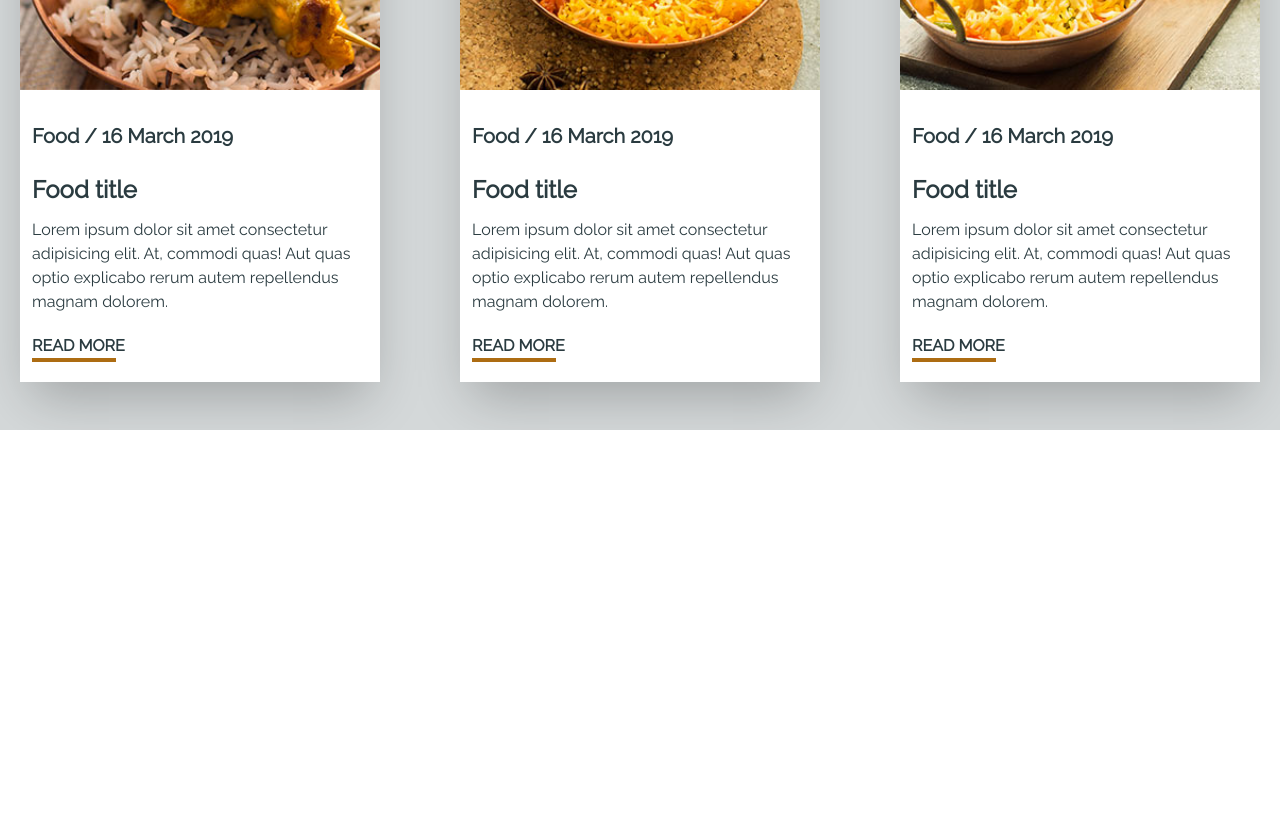
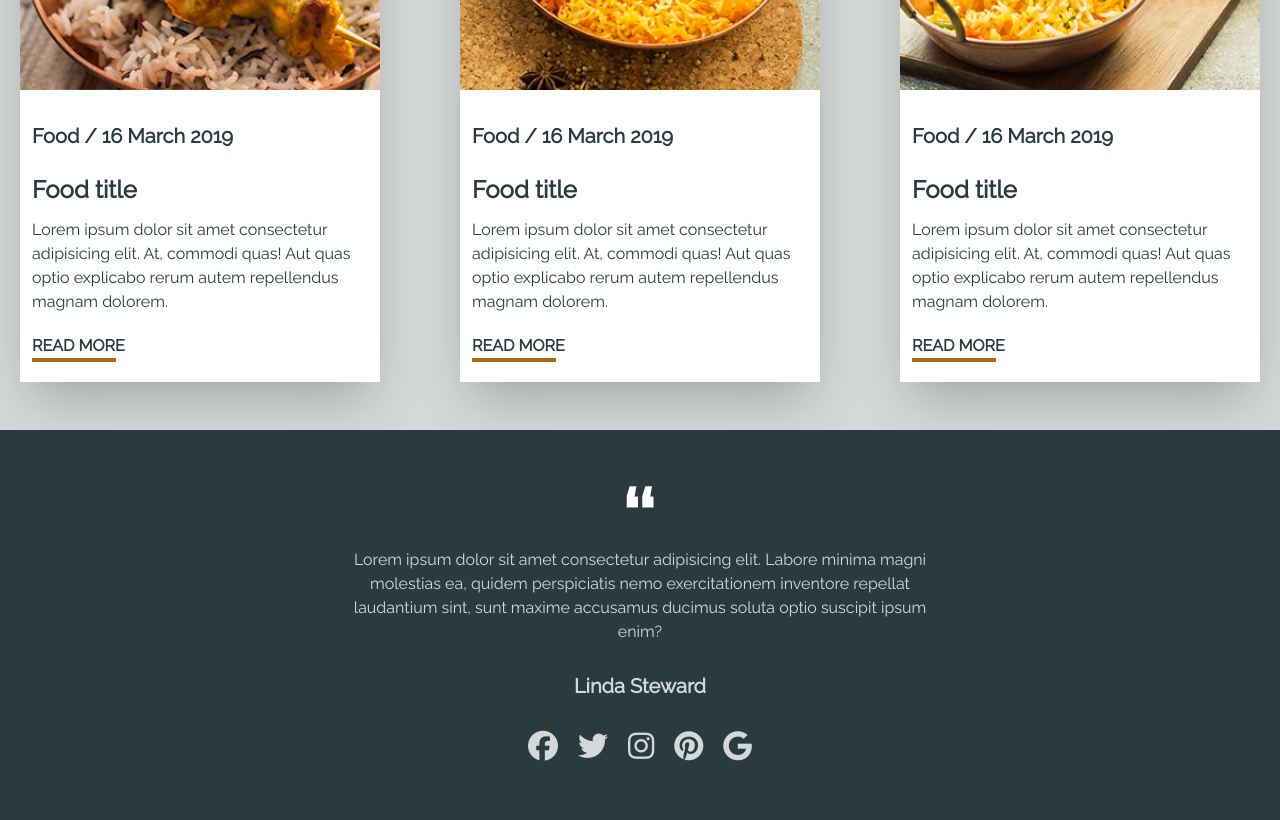
Before and after one commit to shahinexy/restaurant-project, a plain HTML site: page index.html in a window 1280 px wide. Shown: the part 3247-4067 px from the top of the page. Before the commit the page ends 3677 px from the top, so only its background shows below. Drawn offline with nearby package versions, Linux system fonts and the light colour scheme.

Commit message:
desgin completed

```diff
--- a/index.html
+++ b/index.html
@@ -139,7 +139,7 @@
                 <div class=" md:w-11/12 w-full text-[#2a3b40]  py-12">
                     <div class=" lg:w-11/12  w-full  mx-auto flex flex-col items-center bg-white opacity-70 py-7">
                         <img src="assets/imagese/in7_s4_png1.png" alt="">
-                        <h1 class="text-4xl font-semibold text-[#ad6c12] my-5">ON YOURE PLATE</h1>
+                        <h1 class="sm:text-4xl text-2xl font-semibold text-[#ad6c12] my-5">ON YOURE PLATE</h1>
                     </div>
                     <!-- row 1 -->
                     <div class=" lg:w-11/12 w-full  mx-auto flex lg:flex-row flex-col">
@@ -221,7 +221,7 @@
                 <div class="md:py-8 py-0">
                     <div class=" lg:w-11/12  w-full  mx-auto flex flex-col items-center py-7">
                         <img src="assets/imagese/in7_s10_png1.png" alt="">
-                        <h1 class="text-4xl font-semibold text-[#ad6c12] my-5">OUR NEW MENUE</h1>
+                        <h1 class="sm:text-4xl text-2xl font-semibold text-[#ad6c12] my-5">OUR NEW MENUE</h1>
                     </div>
                 </div>
                 <div class="flex md:flex-row flex-col justify-evenly md:gap-20 gap-10">
@@ -264,8 +264,23 @@
                 </div>
             </div>
     </section>
-
-
+    <!-- review section section 6  -->
+    <section>
+        <div class="container max-w-full bg-[#2a3b40] flex justify-center">
+            <div class="md:w-6/12 w-full md:px-5 px-3 md:py-14 py-8 flex flex-col items-center text-center space-y-7">
+                <img class="pb-3" src="assets/imagese/in7_s11_png1.png" alt="">
+                <p class="text-[#d4d8d9]">Lorem ipsum dolor sit amet consectetur adipisicing elit. Labore minima magni molestias ea, quidem perspiciatis nemo exercitationem inventore repellat laudantium sint, sunt maxime accusamus ducimus soluta optio suscipit ipsum enim?</p>
+                <h4 class="text-xl font-semibold text-[#d4d8d9]">Linda Steward</h4>
+                <div class="icons flex space-x-5">
+                    <i class="fa-brands fa-facebook cursor-pointer text-3xl text-[#d4d8d9]"></i>
+                    <i class="fa-brands fa-twitter cursor-pointer text-3xl text-[#d4d8d9]"></i>
+                    <i class="fa-brands fa-instagram cursor-pointer text-3xl text-[#d4d8d9]"></i>
+                    <i class="fa-brands fa-pinterest cursor-pointer text-3xl text-[#d4d8d9]"></i>
+                    <i class="fa-brands fa-google cursor-pointer text-3xl text-[#d4d8d9]"></i>
+                </div>
+            </div>
+        </div>
+    </section>
     <script src="assets/main.js"></script>
 </body>
 
```
